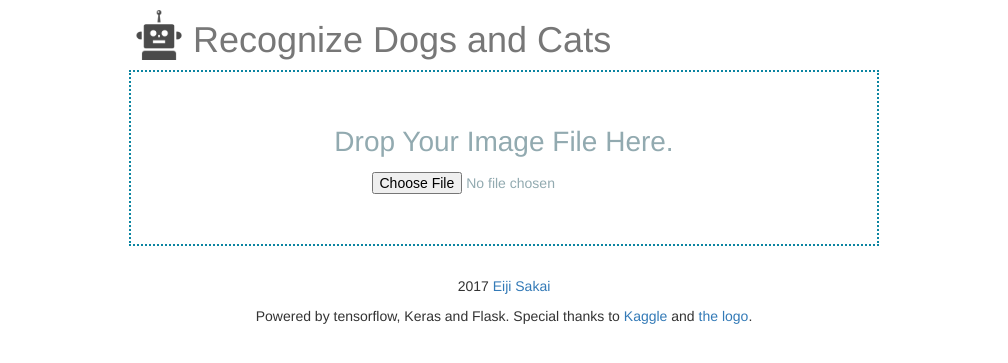
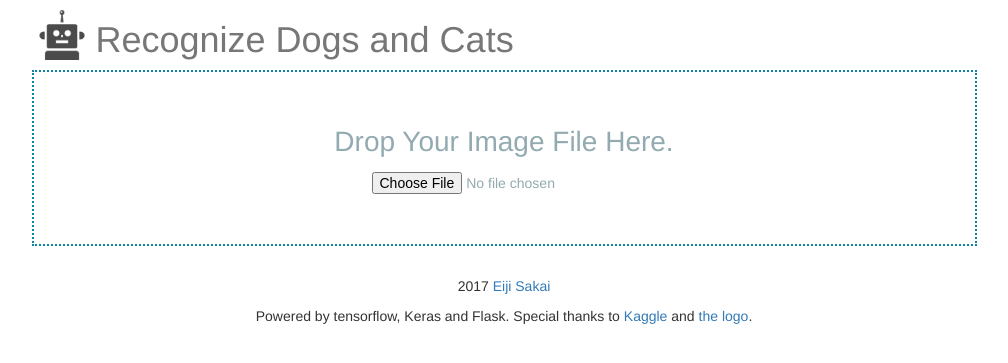
Before and after one commit to elm200/recognize-dogs-and-cats, a Flask app: template templates/index.html in a window 1280 px wide. Shown: the top 363 px of the page, without its empty margins (136-1144 px from the left). Run offline with Flask 2, Linux system fonts and the light colour scheme; the template is opened without the code that fills it, so the values that code supplies are empty; some libraries are stand-ins or nearby versions.

Commit message:
Fix screen object sizes

```diff
--- a/static/css/app.css
+++ b/static/css/app.css
@@ -20,8 +20,6 @@ h1.title-caption {
 
 #droparea {
   border: 2px dotted #0B85A1;
-  /* width: 500px; */
-  /* height: 500px; */
   color: #92AAB0;
   text-align: center;
   vertical-align: middle;
--- a/templates/index.html
+++ b/templates/index.html
@@ -13,9 +13,9 @@
 <body>
   <div class="container">
     <div class="row">
-      <div class="col-xs-2">
+      <div class="col-xs-1">
       </div>
-      <div class="col-xs-8">
+      <div class="col-xs-10">
         <div class="row">
           <img src="/static/images/robot.png" class="logo">
           <h1 class="title-caption text-muted">Recognize Dogs and Cats</h1>
@@ -38,7 +38,6 @@
           </tr>
           {% endfor %}
         </table>
-        <div id="status1"></div>
         <div class="row text-center">
           <p>
             2017 <a href="mailto:eijisakai@gmail.com">Eiji Sakai</a>
@@ -48,7 +47,7 @@
           </p>
         </div>
       </div>
-      <div class="col-xs-2">
+      <div class="col-xs-1">
       </div>
     </div>
   </div>
```
